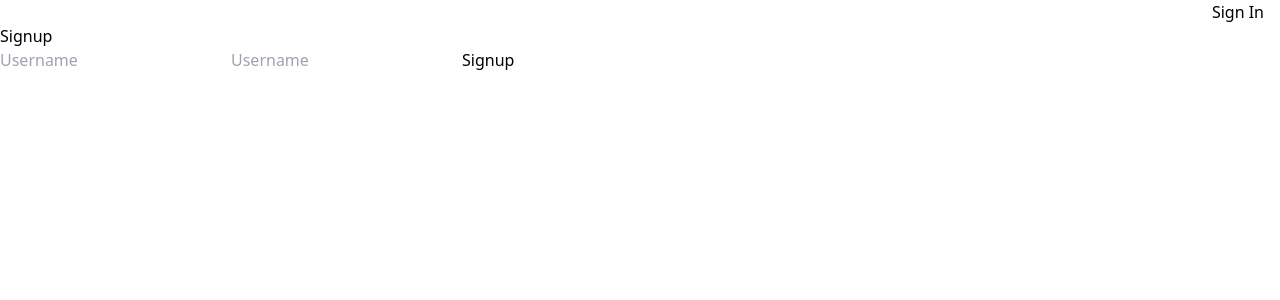
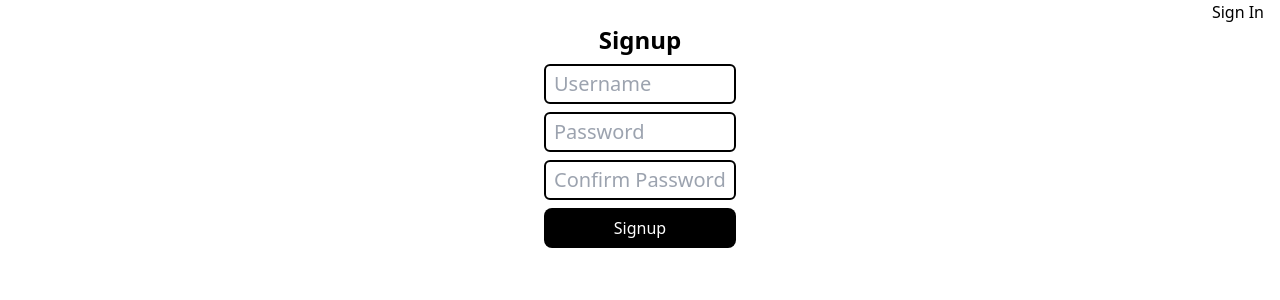
Before and after one commit to harsimran-d/my_todos, a Next.js app: page /auth/signup in a window 1280 px wide. Shown: the top 300 px of the page. Built offline with nearby package versions, Linux system fonts and the light colour scheme; no server answers.

Commit message:
style the signup page and show errors to user and add confirm password field

```diff
--- a/src/app/auth/signup/page.tsx
+++ b/src/app/auth/signup/page.tsx
@@ -2,37 +2,58 @@
 
 import { signUp } from "@/actions/auth/actions";
 import { signIn } from "next-auth/react";
+import { useRouter } from "next/navigation";
 import { useState } from "react";
 
 export default function SignupPage() {
   const [username, setUsername] = useState("");
   const [password, setPassword] = useState("");
+  const [confirmPassword, setConfirmPassword] = useState("");
+  const [error, setError] = useState("");
+  const router = useRouter();
+  const _signup = async () => {
+    setError("");
+    if (password != confirmPassword) {
+      setError("Passwords do not match");
+      return;
+    }
+    const response = await signUp(username, password);
 
-  const _signup = async () => {
-    const success = await signUp(username, password);
-
-    if (success) {
-      // navigate to login page
-      signIn();
+    if (response.success) {
+      router.push("/auth/signin");
+    } else {
+      setError(response.message);
     }
   };
   return (
-    <div>
-      <h1>Signup</h1>
+    <div className="m-auto flex w-48 flex-col justify-center space-y-2 align-middle">
+      <h1 className="text-center text-2xl font-bold">Signup</h1>
 
       <input
+        className="rounded-md border-2 border-black px-2 py-1 text-xl"
         type="text"
         value={username}
         onChange={(e) => setUsername(e.target.value)}
         placeholder="Username"
       />
       <input
+        className="rounded-md border-2 border-black px-2 py-1 text-xl"
         type="password"
         value={password}
         onChange={(e) => setPassword(e.target.value)}
-        placeholder="Username"
+        placeholder="Password"
       />
-      <button onClick={_signup}>Signup</button>
+      <input
+        className="rounded-md border-2 border-black px-2 py-1 text-xl"
+        type="password"
+        value={confirmPassword}
+        onChange={(e) => setConfirmPassword(e.target.value)}
+        placeholder="Confirm Password"
+      />
+      {error != "" ? <span className="text-red-500">{error}</span> : ""}
+      <button onClick={_signup} className="rounded-lg bg-black py-2 text-white">
+        Signup
+      </button>
     </div>
   );
 }
```
